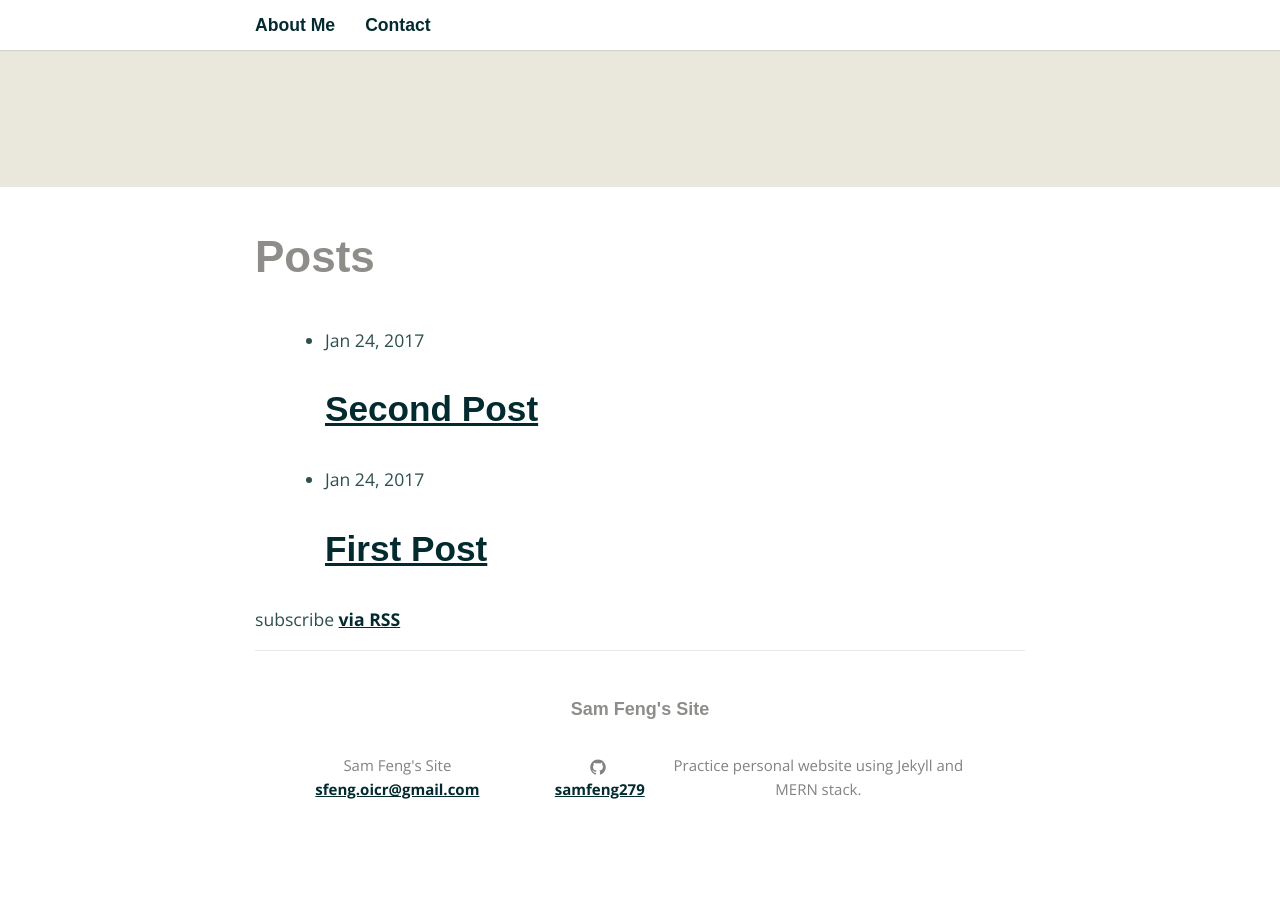
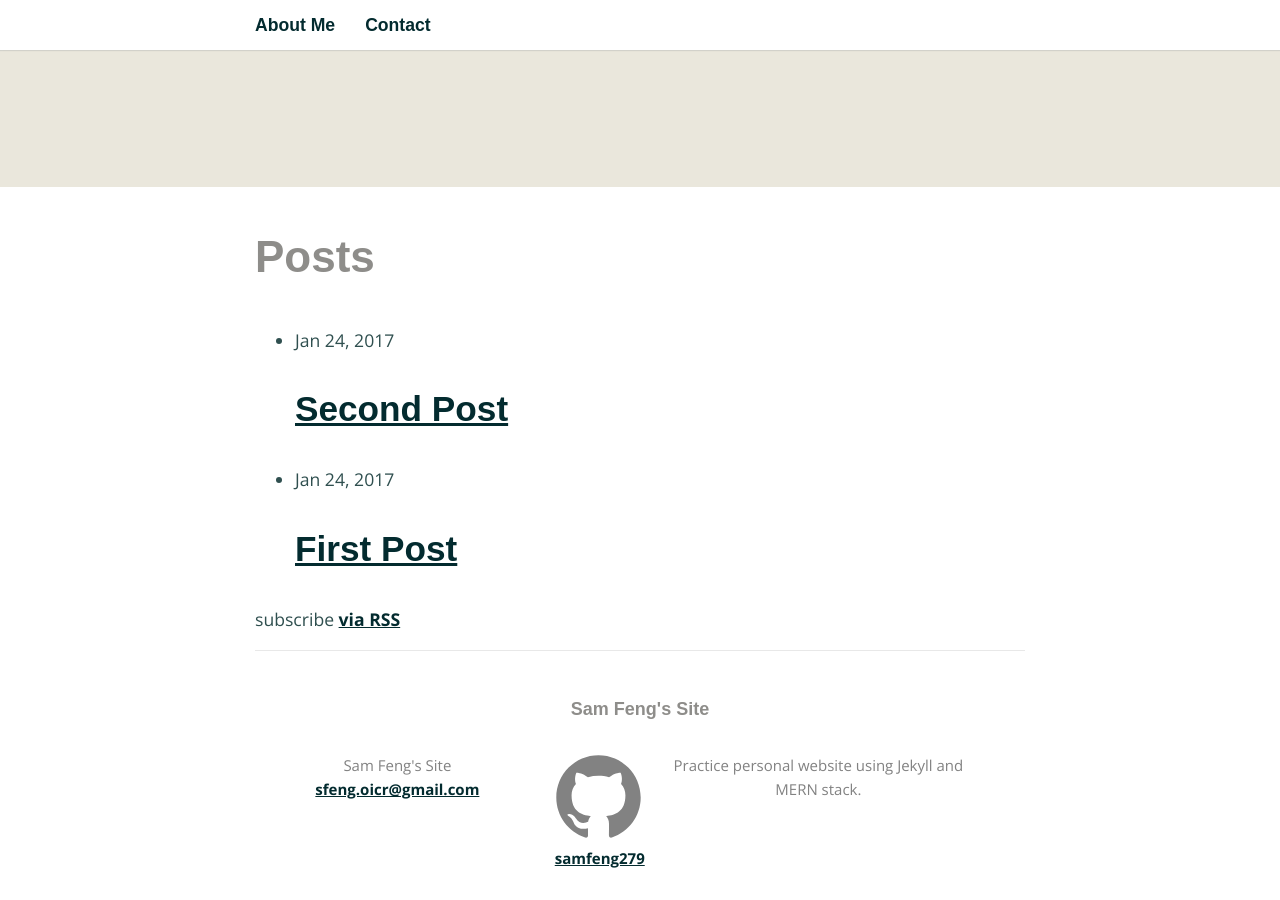
Before and after one commit to samfeng279/samfeng279.github.io, a Jekyll site: the page built from index.html, in a window 1280 px wide and 900 px high, scrolled down 313 px. Built offline with Jekyll 4.4.1, drawn with Linux system fonts in a browser that asks for light colours; some web fonts are replaced; before the commit the page ends 1144 px from its top, so only the background shows below that.

Commit message:
Update _syntax-highlighting.scss

```diff
--- a/_sass/_syntax-highlighting.scss
+++ b/_sass/_syntax-highlighting.scss
@@ -68,52 +68,3 @@
   .vi    { color: #008080 } // Name.Variable.Instance
   .il    { color: #099 } // Literal.Number.Integer.Long
 }
-
-/**
- * Icons
- */
-.icon {
-
-    > svg {
-        display: inline-block;
-        width: 16px;
-        height: 16px;
-        vertical-align: middle;
-
-    }
-}
-
-/**
- * Images
- */
-img {
-    max-width: 100%;
-    vertical-align: middle;
-}
-
-
-
-/**
- * Figures
- */
-figure > img {
-    display: block;
-}
-
-figcaption {
-    font-size: $small-font-size;
-}
-
-/**
- * Lists
- */
-ul, ol {
-    margin-left: $spacing-unit;
-}
-
-li {
-    > ul,
-    > ol {
-         margin-bottom: 0;
-    }
-}
```
